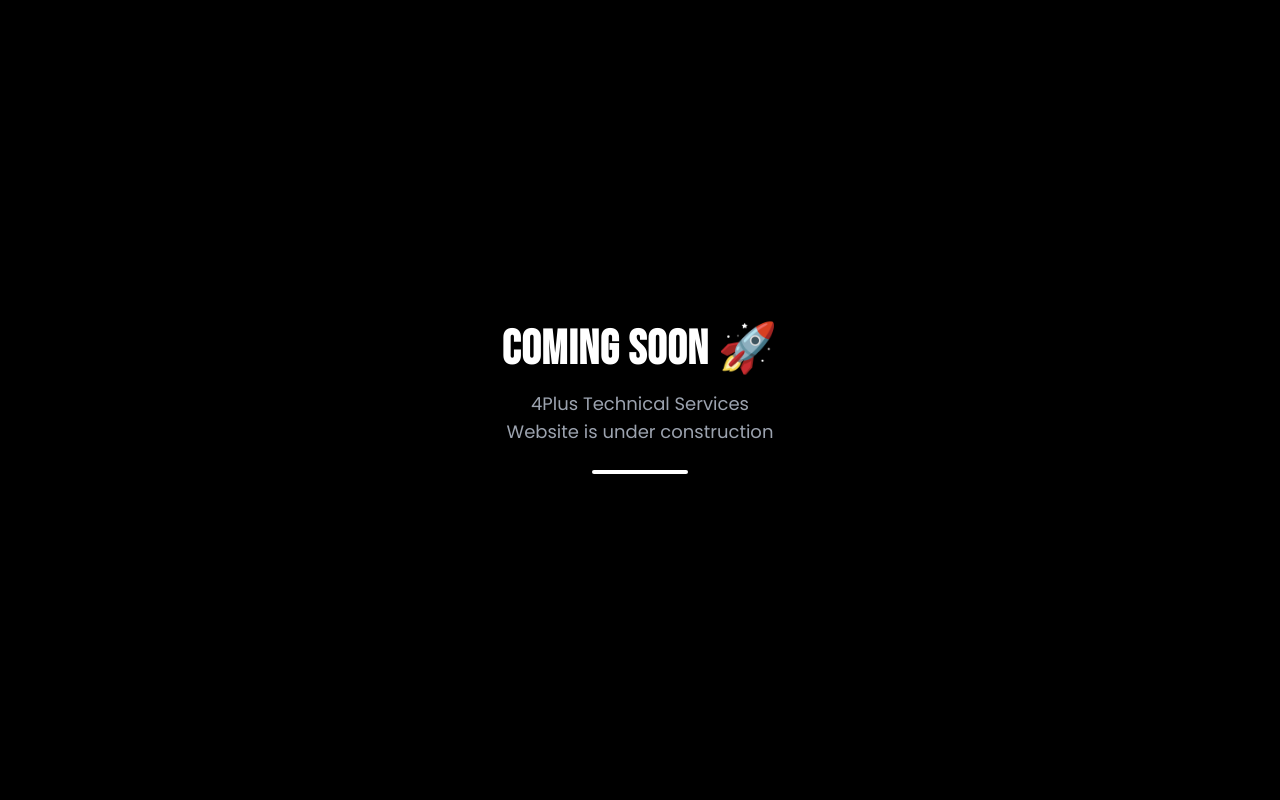
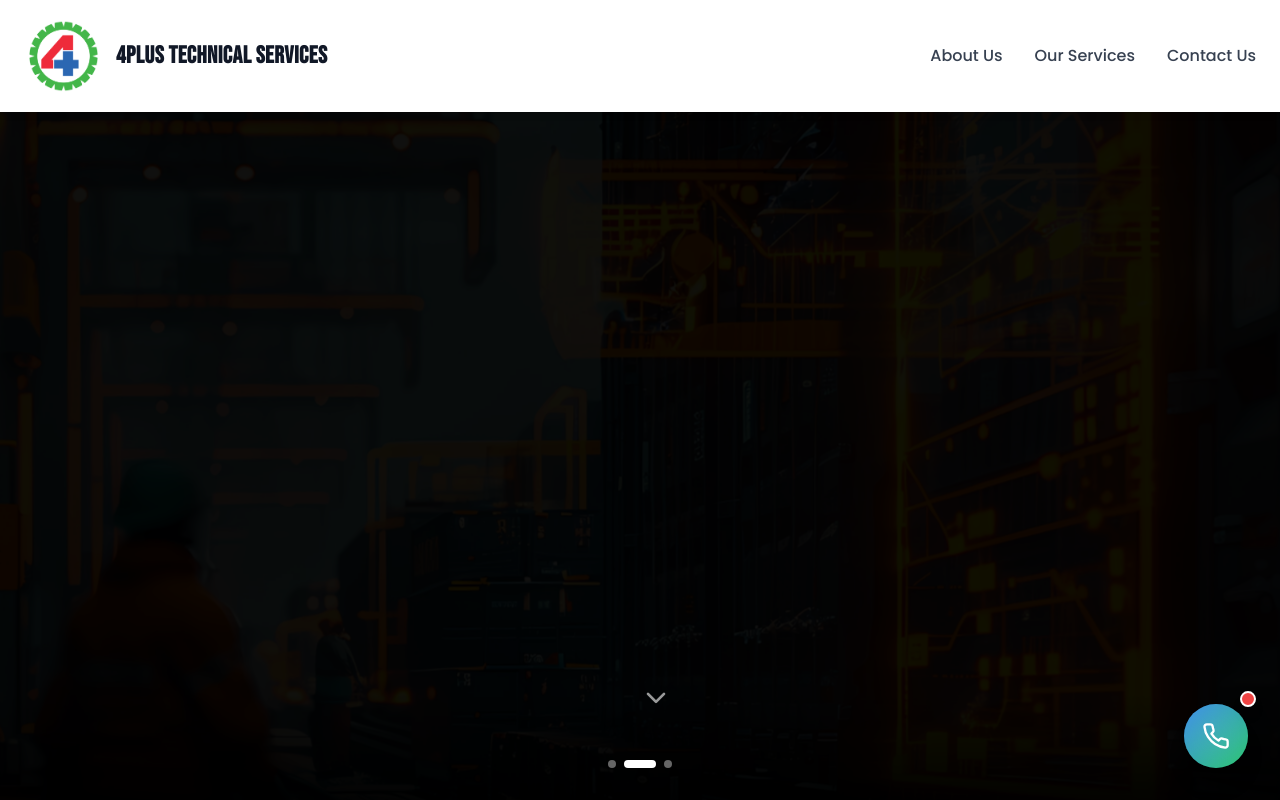
Before and after one commit to salamdev98/4plus, a React (Vite) app: page / in a window 1280 px wide. Shown: the top 800 px of the page. Built offline with nearby package versions, Linux system fonts and the light colour scheme.

Commit message:
live
Comment out ComingSoon component and Header component.

```diff
--- a/src/App.tsx
+++ b/src/App.tsx
@@ -8,7 +8,7 @@ import FloatingActions from './components/FloatingActions';
 import Header from './components/Header';
 import Footer from './components/Footer';
 import ClientsProjects from './components/Clients';
-import ComingSoon from './components/ComingSoon';
+// import ComingSoon from './components/ComingSoon';
 
 function App() {
   useEffect(() => {
@@ -18,9 +18,8 @@ function App() {
 
   return (
     <main className="min-h-screen bg-white overflow-x-hidden">
-            <ComingSoon />
 
-      {/* <Header/>
+      <Header/>
       <Hero />
       <About />
       <VisionMission />
@@ -28,7 +27,7 @@ function App() {
       <ClientsProjects />
       <Contact />
       <Footer />
-      <FloatingActions /> */}
+      <FloatingActions />
     </main>
   );
 }
```
